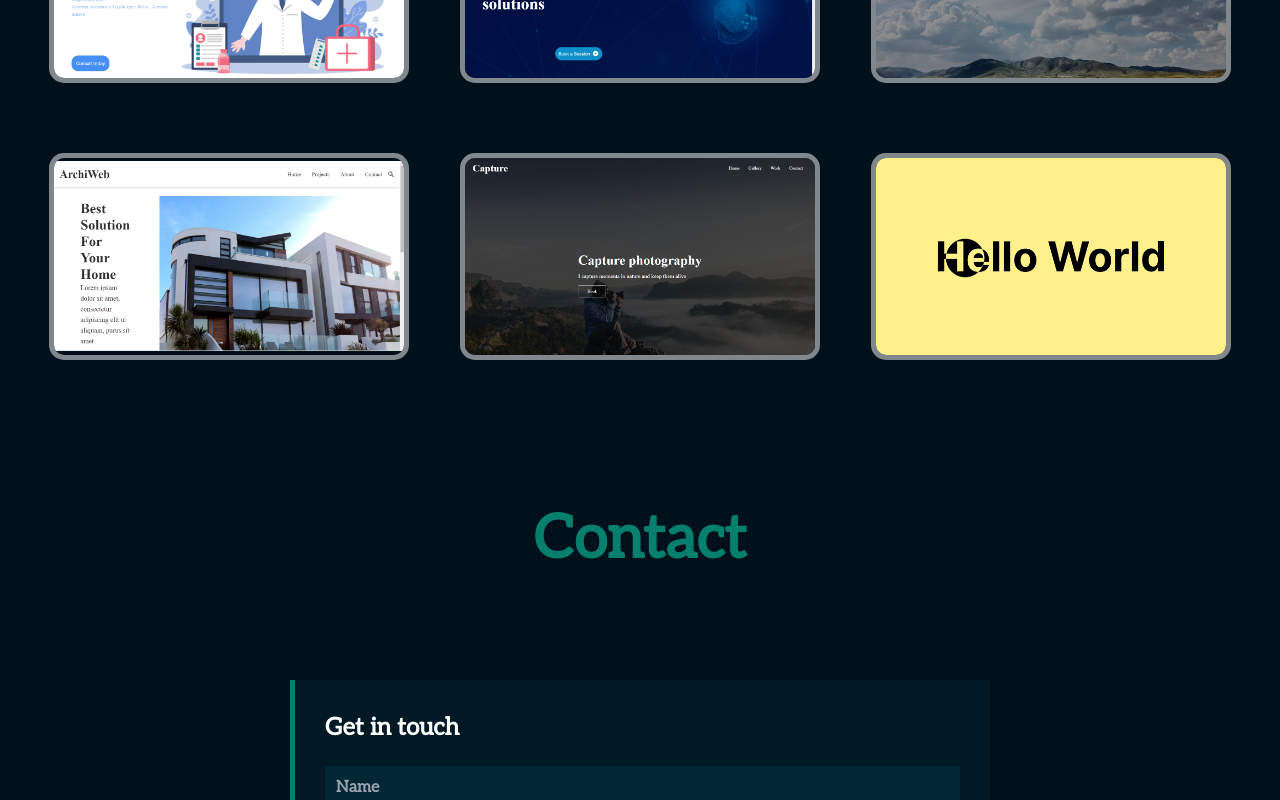
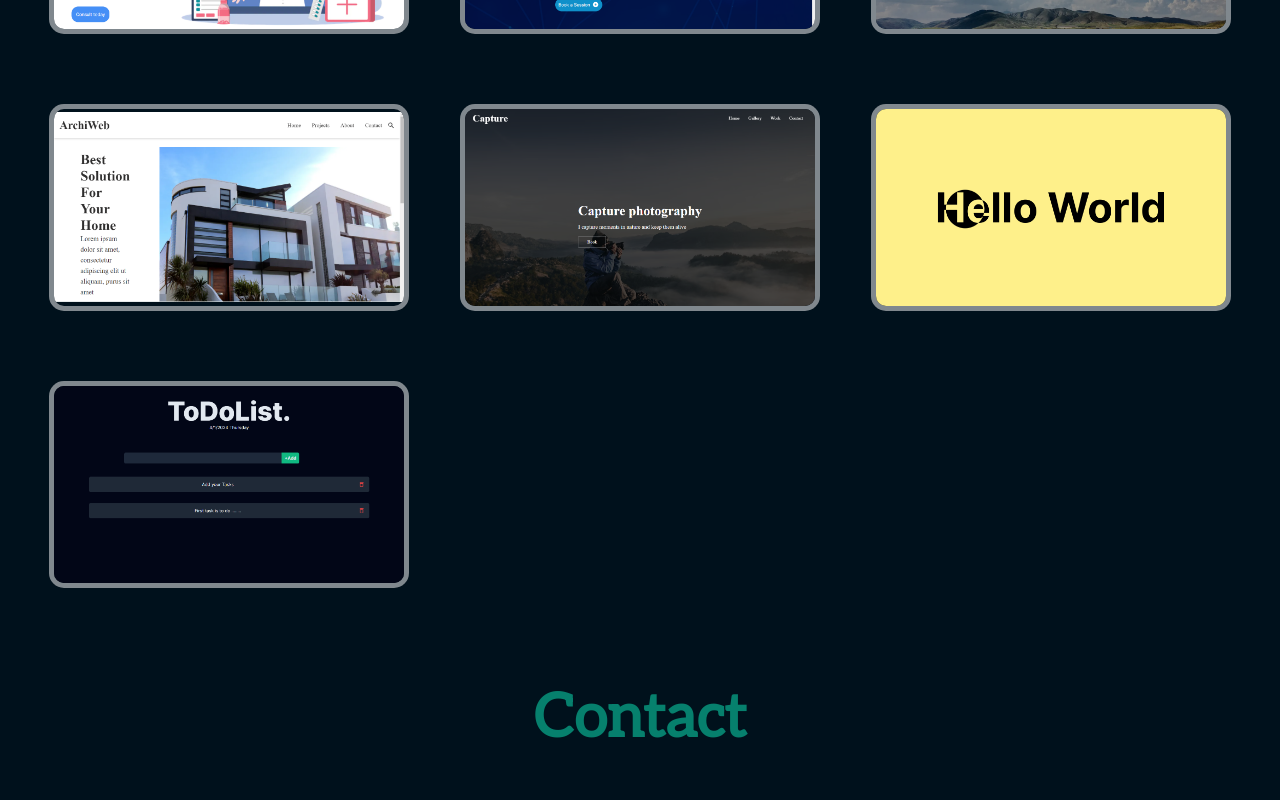
Before and after one commit to nblasd/Front-end-Portfolio, a Next.js app: page / in a window 1280 px wide. Shown: the part 1196-1996 px from the top of the page. Built offline with nearby package versions, Linux system fonts and the light colour scheme.

Commit message:
Update statics.ts added todo-app

```diff
--- a/src/statics/statics.ts
+++ b/src/statics/statics.ts
@@ -74,4 +74,14 @@ export const cardsInfo = [
     height: 400,
     link: "https://custom-cursor-alpha.vercel.app/",
   },
+    {
+    projectName: "Todo-App",
+    description:
+      "Todo-app, I made it using Next.js and Redux-toolkit.Where you can add and remove your tasks.But i haven't connected database.So your data wil be remove after every reload ",
+    src: "/Todo-app.png",
+    alt: "todo-app",
+    width: 400,
+    height: 400,
+    link: "https://todo-app-wine-nine.vercel.app/",
+  },
 ];
```
